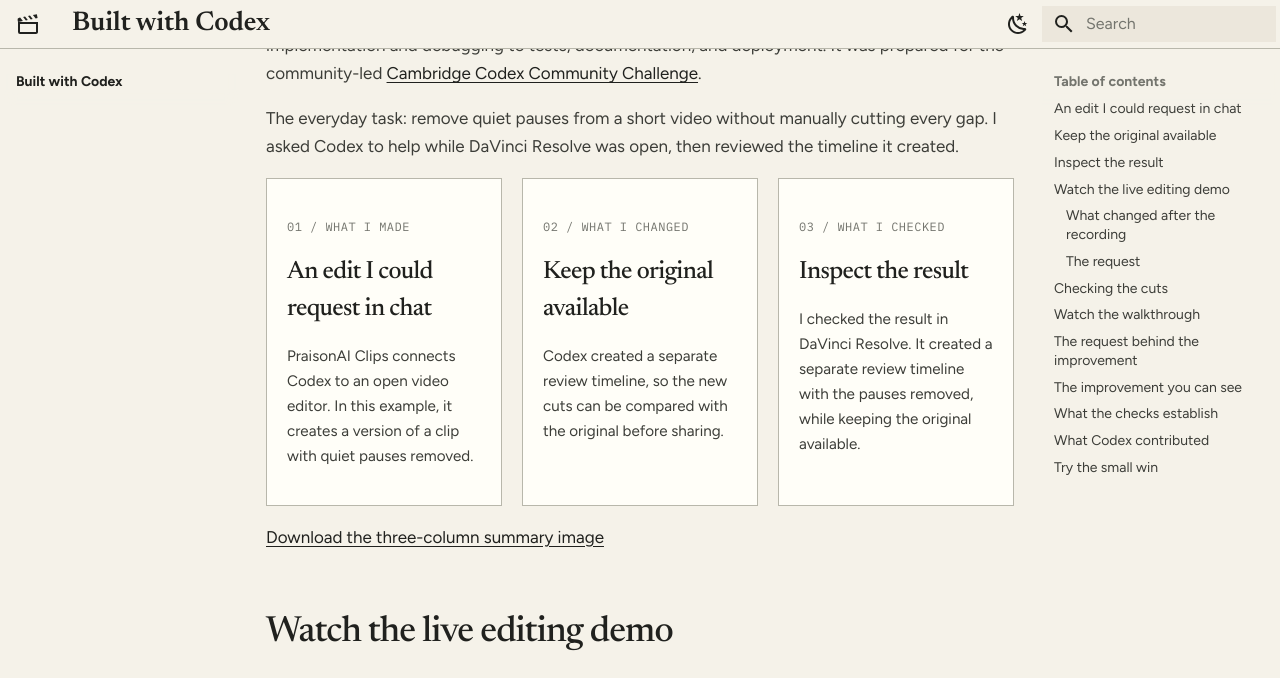
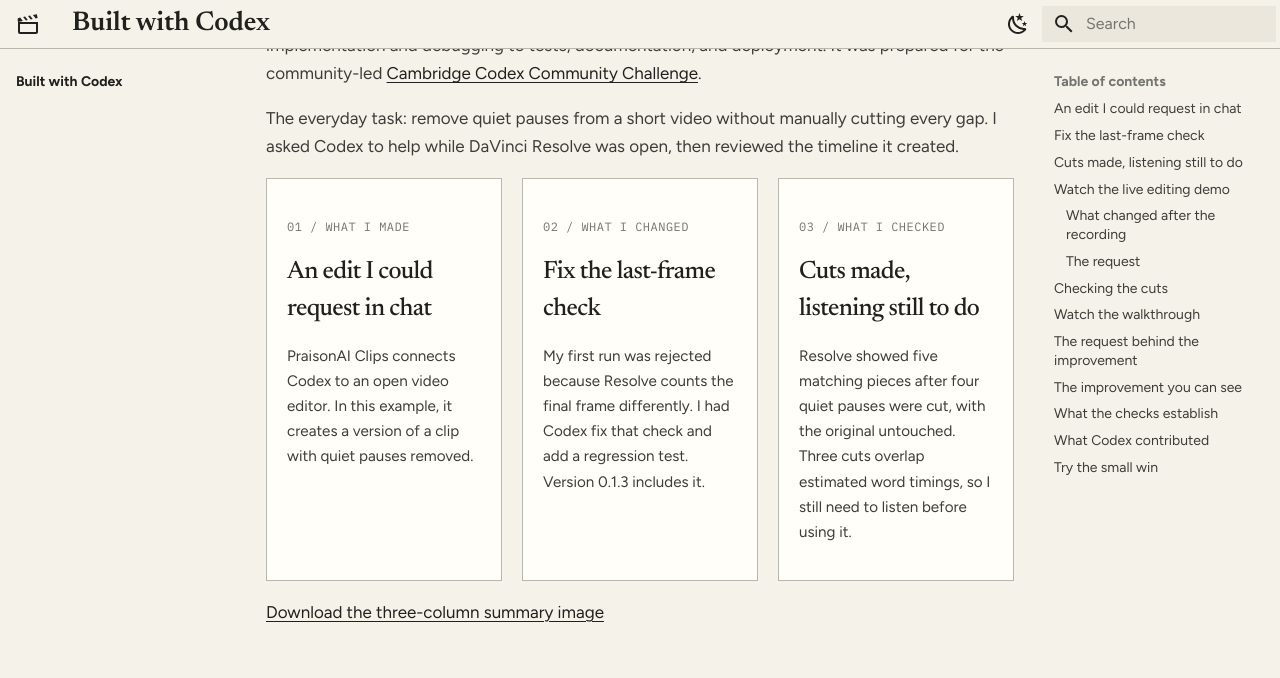
Before and after one commit to MervinPraison/praisonai-clips, an MkDocs documentation site: the page built from docs/built-with-codex.md, in a window 1280 px wide and 900 px high, scrolled down 385 px, cut to the strip 0-678 px from the top of the window. Built offline with MkDocs 1.6.1 and Material for MkDocs 9.7.7, drawn with Linux system fonts in a browser that asks for light colours.

Commit message:
Clarify challenge improvement and review limits

```diff
--- a/docs/built-with-codex.md
+++ b/docs/built-with-codex.md
@@ -12,13 +12,13 @@
 </div>
 <div markdown>
 <span class="step">02 / WHAT I CHANGED</span>
-### Keep the original available
-Codex created a separate review timeline, so the new cuts can be compared with the original before sharing.
+### Fix the last-frame check
+My first run was rejected because Resolve counts the final frame differently. I had Codex fix that check and add a regression test. Version 0.1.3 includes it.
 </div>
 <div markdown>
 <span class="step">03 / WHAT I CHECKED</span>
-### Inspect the result
-I checked the result in DaVinci Resolve. It created a separate review timeline with the pauses removed, while keeping the original available.
+### Cuts made, listening still to do
+Resolve showed five matching pieces after four quiet pauses were cut, with the original untouched. Three cuts overlap estimated word timings, so I still need to listen before using it.
 </div>
 </div>
 
```
Also changed, not shown: docs/assets/challenge/three-columns.png.
